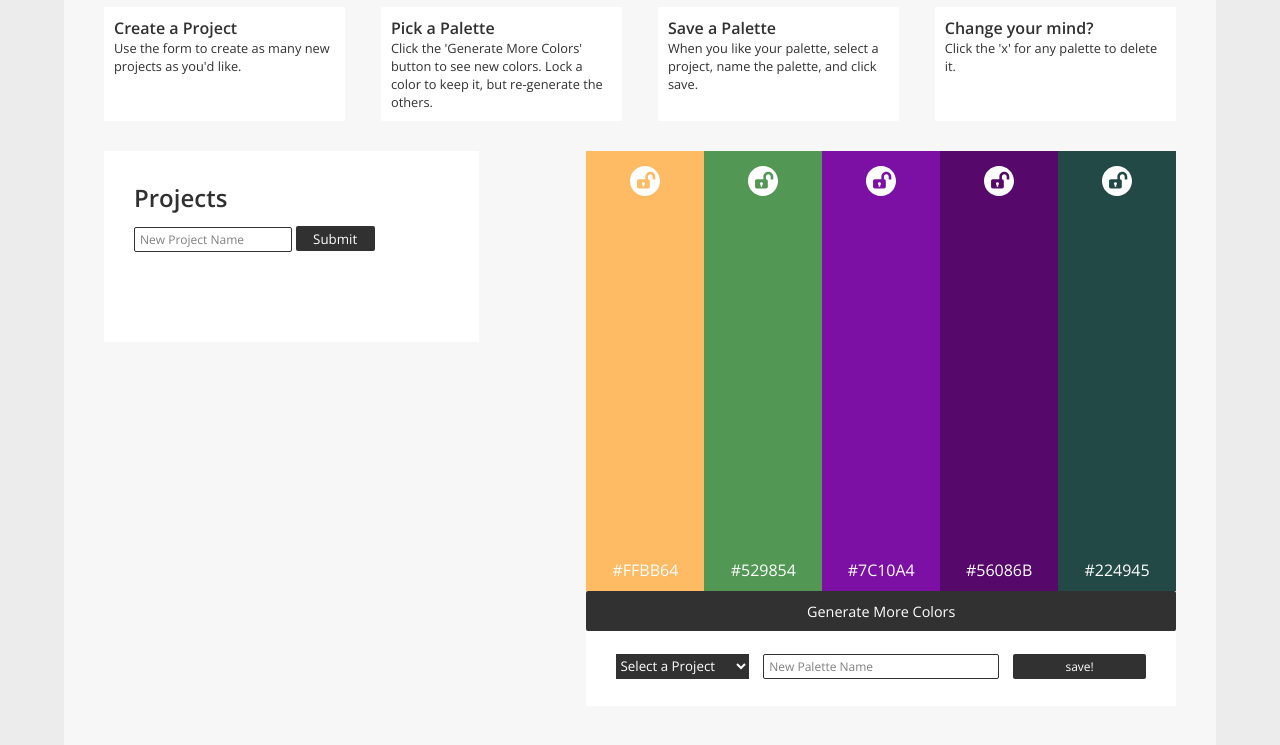
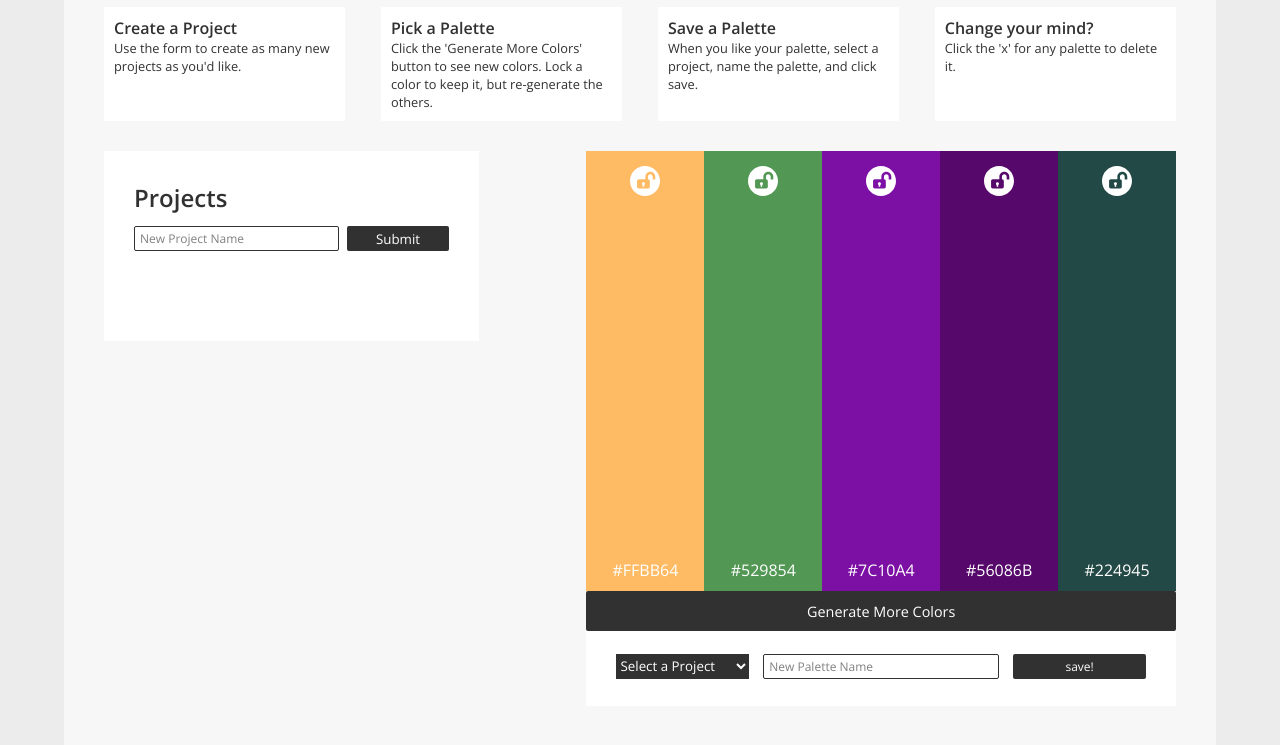
Before and after one commit to turingschool-examples/b3-fetch-intro-server, a website: page public/index.html in a window 1280 px wide. Shown: the part 101-846 px from the top of the page. Drawn offline with nearby package versions, Linux system fonts and the light colour scheme; no server answers.

Commit message:
Update styling on project form

```diff
--- a/public/css/styles.css
+++ b/public/css/styles.css
@@ -201,9 +201,15 @@ body {
   font-size: 150%;
 }
 
+.project-form {
+  display: flex;
+  flex-direction: row;
+  justify-content: space-between;
+}
+
 #new-project {
   height: 25px;
-  width: 50%;
+  width: 65%;
   padding-left: 5px;
   border: none;
   border: 1px solid #313132;
@@ -221,7 +227,7 @@ body {
 
 #new-project-btn {
   height: 25px;
-  width: 25%;
+  width: 32.5%;
   background-color: #313132;
   border: none;
   border-radius: 2px;
--- a/public/index.html
+++ b/public/index.html
@@ -34,8 +34,10 @@
           <article class="projects">
             <section class="projects-form">
               <h2 class="projects-subtitle">Projects</h2>
-              <input id="new-project" type="text" placeholder="New Project Name">
-              <input id="new-project-btn" type="submit">
+              <div class="project-form">
+                <input id="new-project" type="text" placeholder="New Project Name">
+                <input id="new-project-btn" type="submit">
+              </div>
             </section>
             <section class="project-directory">
               <aside class="saved-project"></aside>
```
